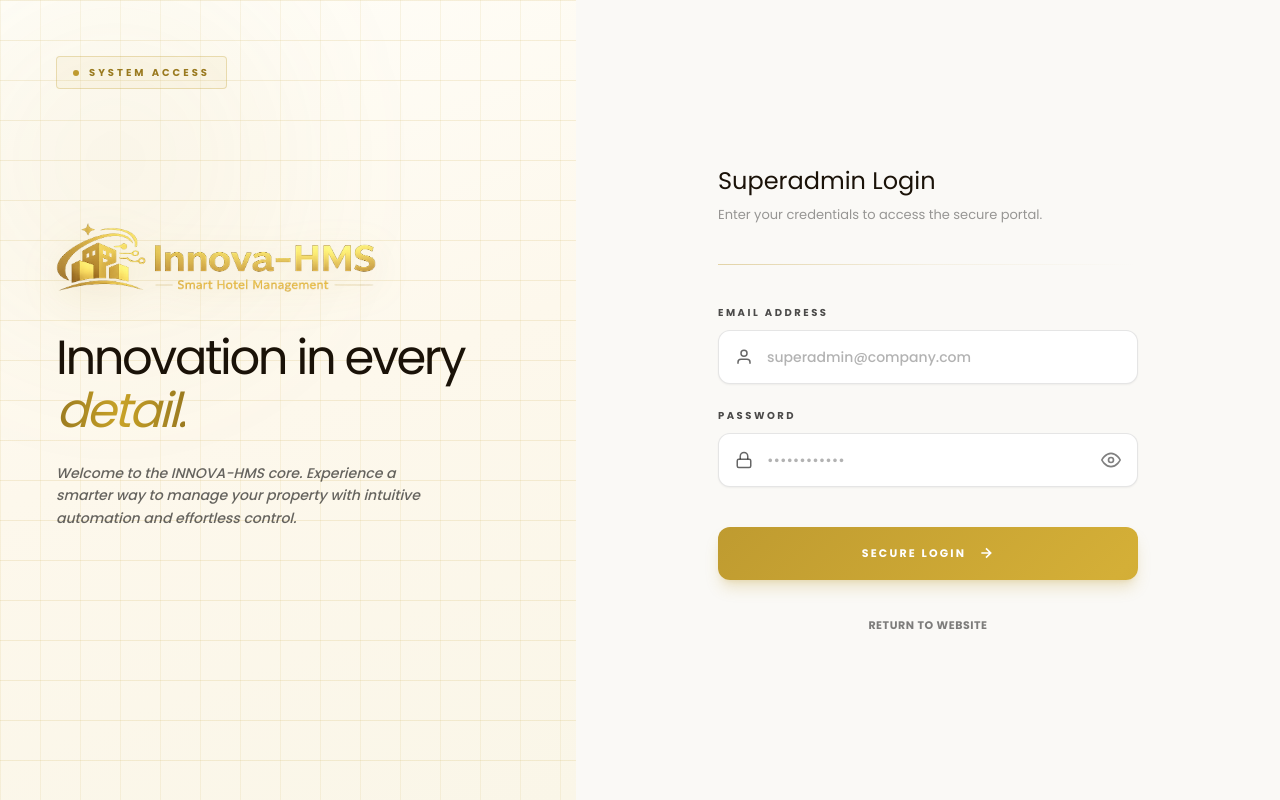
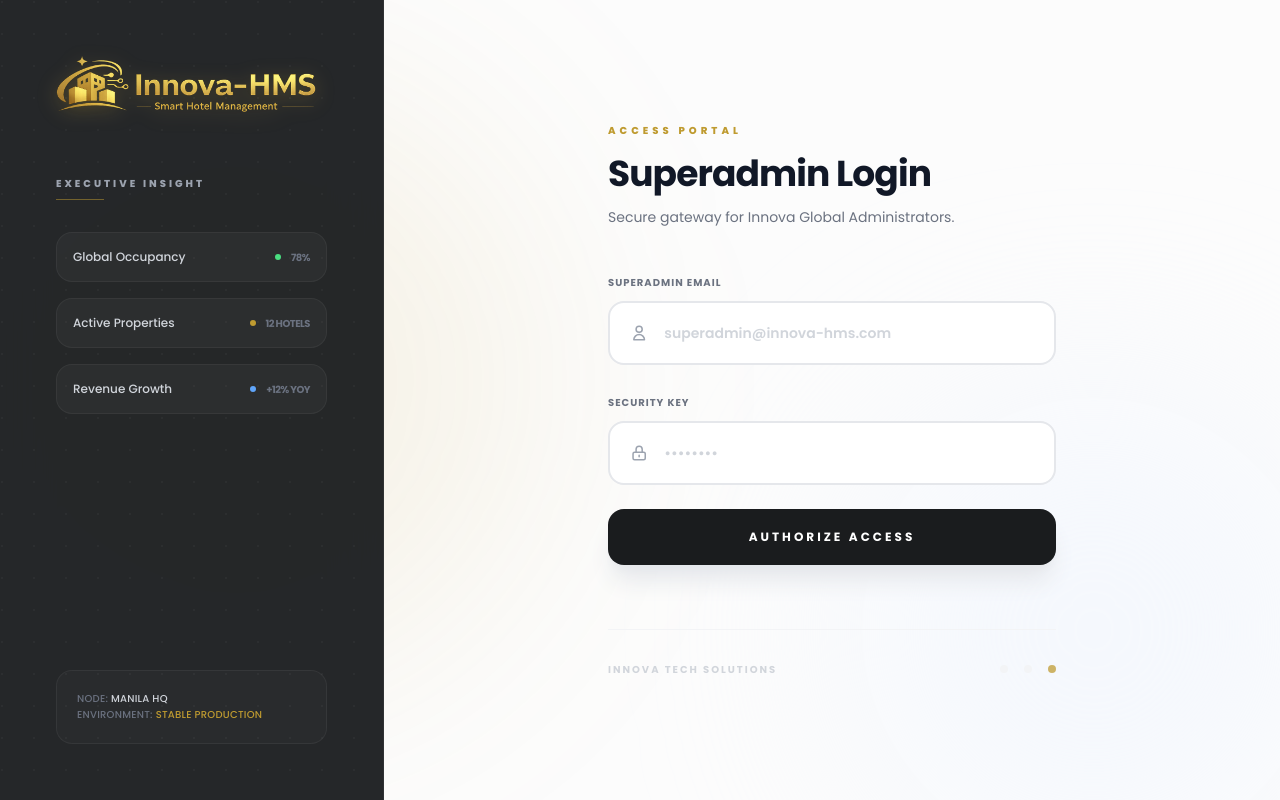
Before and after one commit to chelle-rcl/innovahms, a React (Vite) app in the folder frontend/: page /superadmin/login in a window 1280 px wide. Built offline with nearby package versions, Linux system fonts and the light colour scheme.

Commit message:
Update SuperadminLogin.jsx

```diff
--- a/frontend/src/pages/superadmin/SuperadminLogin.jsx
+++ b/frontend/src/pages/superadmin/SuperadminLogin.jsx
@@ -1,210 +1,177 @@
 import React, { useState, useEffect } from 'react';
 import { useNavigate } from 'react-router-dom';
 
-const InputField = ({ label, type, icon, placeholder, value, onChange, isFocused, onFocus, onBlur, children }) => (
-  <div className="group">
-    <label className={`block text-[10px] font-bold tracking-[0.25em] uppercase mb-2.5 transition-colors ${isFocused ? 'text-[#9a7a20]' : 'text-black/70'}`}>
-      {label}
-    </label>
-    <div className={`relative rounded-xl border transition-all duration-300 ${isFocused ? 'border-[#bf9b30]/60 bg-[#bf9b30]/5 shadow-[0_10px_20px_rgba(191,155,48,0.05),0_0_0_4px_rgba(191,155,48,0.04)]' : 'border-black/10 bg-white shadow-sm'}`}>
-      <span className={`absolute left-4 top-1/2 -translate-y-1/2 transition-colors ${isFocused ? 'text-[#bf9b30]' : 'text-black/60'}`}>
-        {icon}
-      </span>
-      <input
-        type={type}
-        placeholder={placeholder}
-        value={value}
-        onChange={onChange}
-        onFocus={onFocus}
-        onBlur={onBlur}
-        className="w-full py-4 pl-12 pr-12 bg-transparent border-none outline-none text-[#1a1208] text-sm font-medium placeholder:text-black/30"
-      />
-      {children}
-    </div>
-  </div>
-);
-
-const SUPERADMIN_SESSION_KEY = 'superadminSession';
 const SuperadminLogin = () => {
   const navigate = useNavigate();
   const [focused, setFocused] = useState(null);
-  const [loaded, setLoaded] = useState(false);
-  const [showPassword, setShowPassword] = useState(false);
   const [formData, setFormData] = useState({ email: '', password: '' });
+  const [isSubmitting, setIsSubmitting] = useState(false);
   const [feedback, setFeedback] = useState('');
-  const [isSubmitting, setIsSubmitting] = useState(false);
+  const [isVisible, setIsVisible] = useState(false);
 
-  const handleSubmit = async (event) => {
-    event.preventDefault();
-    if (isSubmitting) return;
+  useEffect(() => { setIsVisible(true); }, []);
+
+  const handleSubmit = (e) => {
+    e.preventDefault();
+    setIsSubmitting(true);
     setFeedback('');
 
-    if (!formData.email || !formData.password) {
-      setFeedback('Email and password are required.');
-      return;
-    }
-
-    setIsSubmitting(true);
-    try {
-      const response = await fetch('/api/superadmin/login', {
-        method: 'POST',
-        headers: { 'Content-Type': 'application/json' },
-        body: JSON.stringify(formData),
-      });
-      const data = await response.json();
-
-      if (response.ok) {
-        const superadminInfo = data?.superadmin || {};
-        const sessionPayload = {
-          id: superadminInfo.id,
-          name: superadminInfo.name,
-          email: superadminInfo.email,
-          lastLogin: new Date().toISOString()
-        };
-        localStorage.setItem(SUPERADMIN_SESSION_KEY, JSON.stringify(sessionPayload));
-        navigate('/superadmin');
-        return;
+    setTimeout(() => {
+      if(formData.email.includes("admin")) navigate('/superadmin');
+      else {
+        setFeedback("Invalid credentials.");
+        setIsSubmitting(false);
       }
-      setFeedback(data.error || 'Invalid email or password.');
-    } catch (error) {
-      setFeedback('Unable to reach the server. Please try again.');
-    } finally {
-      setIsSubmitting(false);
-    }
+    }, 2000);
   };
 
-  useEffect(() => { setTimeout(() => setLoaded(true), 100); }, []);
+  return (
+    <div className="h-screen w-full flex overflow-hidden font-sans selection:bg-[#bf9b30]/30 bg-[#fcfcfc]">
 
-  useEffect(() => {
-    const storedSession = localStorage.getItem(SUPERADMIN_SESSION_KEY);
-    if (!storedSession) return;
+      {/* Background Ambient Glows */}
+      <div className="absolute inset-0 overflow-hidden pointer-events-none">
+        <div className="absolute top-[10%] left-[-5%] w-[600px] h-[600px] bg-[#bf9b30]/10 rounded-full blur-[120px]" />
+        <div className="absolute bottom-[-10%] right-[-5%] w-[500px] h-[500px] bg-blue-50/50 rounded-full blur-[100px]" />
+      </div>
 
-    try {
-      const parsed = JSON.parse(storedSession);
-      if (parsed?.email) {
-        navigate('/superadmin');
-      } else {
-        localStorage.removeItem(SUPERADMIN_SESSION_KEY);
-      }
-    } catch {
-      localStorage.removeItem(SUPERADMIN_SESSION_KEY);
-    }
-  }, [navigate]);
+      {/* Left Side: Semi-Transparent Executive Panel */}
+      <div className={`hidden md:flex w-[35%] lg:w-[30%] bg-[#1a1c1e]/95 backdrop-blur-xl p-10 lg:p-14 flex-col justify-between relative border-r border-white/5 transition-transform duration-1000 z-20 ${isVisible ? 'translate-x-0' : '-translate-x-full'}`}>
 
-  const transitionClass = `transition-all duration-1000 ${loaded ? 'opacity-100 translate-y-0' : 'opacity-0 translate-y-4'}`;
+        <div className="absolute inset-0 opacity-[0.03] pointer-events-none" style={{ backgroundImage: `radial-gradient(circle at 2px 2px, white 1px, transparent 0)`, backgroundSize: '32px 32px' }} />
 
-  return (
-    <div className="min-h-screen flex font-sans overflow-hidden bg-[#faf9f6]">
-      {/* Left Panel */}
-      <div className="hidden lg:flex flex-col justify-start w-[45%] relative p-14 bg-[linear-gradient(160deg,#fffef9_0%,#fdf8ec_50%,#faf6e8_100%)]">
-        <div className="absolute inset-0 pointer-events-none opacity-50">
-          <div className="absolute -top-[20%] -left-[20%] w-4/5 h-4/5 bg-[radial-gradient(circle,rgba(191,155,48,0.15)_0%,transparent_70%)] blur-[60px]" />
-          <div className="absolute inset-0 bg-[linear-gradient(rgba(191,155,48,0.3)_1px,transparent_1px),linear-gradient(90deg,rgba(191,155,48,0.2)_1px,transparent_1px)] bg-[length:40px_40px]" />
-        </div>
+        <div className="relative z-10">
+          <div className="mb-16">
+            <img
+              src="/images/logo.png"
+              alt="Innova-HMS Logo"
+              className="h-14 w-auto object-contain drop-shadow-[0_4px_10px_rgba(191,155,48,0.3)]"
+            />
+          </div>
 
-        <div className={`${transitionClass} delay-100 z-10`}>
-          <div className="inline-flex items-center gap-2.5 px-4 py-2 border border-[#bf9b30]/30 rounded bg-[#bf9b30]/5">
-            <div className="w-1.5 h-1.5 rounded-full bg-[#bf9b30]" />
-            <span className="text-[10px] tracking-[0.3em] text-[#9a7a20] font-bold uppercase">System Access</span>
+          <div className="space-y-8">
+            <div className="space-y-2">
+               <h3 className="text-gray-400 text-[10px] font-black uppercase tracking-[0.3em]">Executive Insight</h3>
+               <div className="h-[1px] w-12 bg-[#bf9b30]/50" />
+            </div>
+
+            <div className="space-y-4">
+              {[
+                { label: "Global Occupancy", status: "78%", color: "bg-green-400" },
+                { label: "Active Properties", status: "12 Hotels", color: "bg-[#bf9b30]" },
+                { label: "Revenue Growth", status: "+12% YoY", color: "bg-blue-400" }
+              ].map((item, idx) => (
+                <div key={idx} className="bg-white/[0.03] border border-white/5 p-4 rounded-2xl flex items-center justify-between group transition-all hover:bg-white/5">
+                  <span className="text-xs font-medium text-gray-300">{item.label}</span>
+                  <div className="flex items-center gap-2.5">
+                    <span className={`w-1.5 h-1.5 rounded-full ${item.color} animate-pulse`} />
+                    <span className="text-[10px] font-bold text-gray-500 uppercase tracking-tighter">{item.status}</span>
+                  </div>
+                </div>
+              ))}
+            </div>
           </div>
         </div>
 
-        <div className="flex-1 flex flex-col justify-center">
-          <div className={`${transitionClass} delay-300 z-10`}>
-            <img src="/images/logo.png" alt="Logo" className="max-w-[320px] mb-10 drop-shadow-[0_10px_20px_rgba(191,155,48,0.15)]" />
-            <h1 className="text-5xl font-light leading-[1.1] text-[#1a1208] font-serif tracking-tighter">
-              Innovation in every<br />
-              <span className="bg-gradient-to-r from-[#9a7a20] via-[#c8a227] to-[#9a7a20] bg-clip-text text-transparent italic font-normal">
-                detail.
-              </span>
-            </h1>
-            <p className="mt-6 text-sm leading-relaxed text-black/60 max-w-[380px] font-medium italic">
-              Welcome to the INNOVA-HMS core. Experience a smarter way to manage your property with intuitive automation and effortless control.
+        <div className="relative z-10">
+          <div className="p-5 rounded-2xl bg-white/[0.02] border border-white/5">
+            <p className="text-[10px] text-gray-500 leading-relaxed font-medium uppercase tracking-wide">
+              Node: <span className="text-gray-300">Manila HQ</span><br/>
+              Environment: <span className="text-[#bf9b30]">Stable Production</span>
             </p>
           </div>
         </div>
-        <div className="h-20" />
       </div>
 
-      {/* Right Panel */}
-      <div className="flex-1 flex items-center justify-center p-8 lg:p-16 bg-[#faf9f6]">
-        <div className={`w-full max-w-[420px] ${transitionClass} delay-500`}>
-          <div className="lg:hidden mb-10 text-center">
-            <img src="/images/logo.png" className="max-w-[180px] mx-auto" alt="Logo" />
+      {/* Right Side: Login Form */}
+      <div className={`flex-1 flex flex-col justify-center relative transition-opacity duration-1000 z-10 ${isVisible ? 'opacity-100' : 'opacity-0'}`}>
+        <div className="max-w-md mx-auto w-full px-10 md:px-0">
+          <div className="mb-10 text-center md:text-left">
+            <span className="text-[10px] font-black text-[#bf9b30] uppercase tracking-[0.4em] mb-4 block">Access Portal</span>
+            <h2 className="text-4xl font-bold text-gray-900 mb-3 tracking-tight">Superadmin Login</h2>
+            <p className="text-gray-500 text-sm leading-relaxed">Secure gateway for Innova Global Administrators.</p>
           </div>
 
-          <h2 className="text-2xl font-light text-[#1a1208] font-serif mb-2">Superadmin Login</h2>
-          <p className="text-[13px] text-black/40 font-light mb-10">Enter your credentials to access the secure portal.</p>
+          <form onSubmit={handleSubmit} className="space-y-6">
+            <div className="space-y-2">
+              <label className={`text-[10px] font-bold uppercase tracking-widest transition-colors duration-300 ${focused === 'email' ? 'text-[#bf9b30]' : 'text-gray-500'}`}>
+                Superadmin Email
+              </label>
+              <div className={`flex items-center gap-4 px-5 bg-white border-2 rounded-2xl transition-all duration-300 ${focused === 'email' ? 'border-[#bf9b30] shadow-2xl shadow-[#bf9b30]/10' : 'border-gray-200'}`}>
+                <svg className="w-5 h-5 text-gray-400" fill="none" stroke="currentColor" viewBox="0 0 24 24"><path strokeLinecap="round" strokeLinejoin="round" strokeWidth="2" d="M16 7a4 4 0 11-8 0 4 4 0 018 0zM12 14a7 7 0 00-7 7h14a7 7 0 00-7-7z" /></svg>
+                <input
+                  type="email"
+                  required
+                  placeholder="superadmin@innova-hms.com"
+                  className="w-full py-5 bg-transparent outline-none text-sm font-semibold text-gray-700 placeholder:text-gray-300"
+                  onChange={(e) => setFormData({...formData, email: e.target.value})}
+                  onFocus={() => setFocused('email')}
+                  onBlur={() => setFocused(null)}
+                />
+              </div>
+            </div>
 
-          <div className="h-px bg-gradient-to-r from-[#bf9b30]/40 via-[#bf9b30]/10 to-transparent mb-10" />
+            <div className="space-y-2">
+              <label className={`text-[10px] font-bold uppercase tracking-widest transition-colors duration-300 ${focused === 'pass' ? 'text-[#bf9b30]' : 'text-gray-500'}`}>
+                Security Key
+              </label>
+              <div className={`flex items-center gap-4 px-5 bg-white border-2 rounded-2xl transition-all duration-300 ${focused === 'pass' ? 'border-[#bf9b30] shadow-2xl shadow-[#bf9b30]/10' : 'border-gray-200'}`}>
+                <svg className="w-5 h-5 text-gray-400" fill="none" stroke="currentColor" viewBox="0 0 24 24"><path strokeLinecap="round" strokeLinejoin="round" strokeWidth="2" d="M12 15v2m-6 4h12a2 2 0 002-2v-6a2 2 0 00-2-2H6a2 2 0 00-2 2v6a2 2 0 002 2zm10-10V7a4 4 0 00-8 0v4h8z" /></svg>
+                <input
+                  type="password"
+                  required
+                  placeholder="••••••••"
+                  className="w-full py-5 bg-transparent outline-none text-sm font-semibold text-gray-700 placeholder:text-gray-300"
+                  onChange={(e) => setFormData({...formData, password: e.target.value})}
+                  onFocus={() => setFocused('pass')}
+                  onBlur={() => setFocused(null)}
+                />
+              </div>
+            </div>
 
-          <form className="flex flex-col gap-6" onSubmit={handleSubmit}>
-            {/* Email Field */}
-            <InputField
-              label="Email Address"
-              type="email"
-              placeholder="superadmin@company.com"
-              isFocused={focused === 'email'}
-              onFocus={() => setFocused('email')}
-              onBlur={() => setFocused(null)}
-              value={formData.email}
-              onChange={(event) => setFormData((prev) => ({ ...prev, email: event.target.value }))}
-              icon={<svg className="w-[18px]" viewBox="0 0 24 24" fill="none" stroke="currentColor" strokeWidth="2"><path d="M20 21v-2a4 4 0 00-4-4H8a4 4 0 00-4 4v2"/><circle cx="12" cy="7" r="4"/></svg>}
-            />
-
-            {/* Password Field */}
-            <InputField
-              label="Password"
-              type={showPassword ? 'text' : 'password'}
-              placeholder="••••••••••••"
-              isFocused={focused === 'pass'}
-              onFocus={() => setFocused('pass')}
-              onBlur={() => setFocused(null)}
-              value={formData.password}
-              onChange={(event) => setFormData((prev) => ({ ...prev, password: event.target.value }))}
-              icon={<svg className="w-[18px]" viewBox="0 0 24 24" fill="none" stroke="currentColor" strokeWidth="2"><rect x="3" y="11" width="18" height="11" rx="2" ry="2"/><path d="M7 11V7a5 5 0 0110 0v4"/></svg>}
-            >
-              {/* Password Toggle Button */}
-              <button
-                type="button"
-                onClick={() => setShowPassword(!showPassword)}
-                className="absolute right-4 top-1/2 -translate-y-1/2 text-black/50 hover:text-[#bf9b30] transition-colors"
-              >
-                {showPassword ? (
-                  <svg className="w-5" viewBox="0 0 24 24" fill="none" stroke="currentColor" strokeWidth="2"><path d="M17.94 17.94A10.07 10.07 0 0112 20c-7 0-11-8-11-8a18.45 18.45 0 015.06-5.94"/><path d="M9.9 4.24A9.12 9.12 0 0112 4c7 0 11 8 11 8a18.5 18.5 0 01-2.16 3.19"/><line x1="1" y1="1" x2="23" y2="23"/></svg>
-                ) : (
-                  <svg className="w-5" viewBox="0 0 24 24" fill="none" stroke="currentColor" strokeWidth="2"><path d="M1 12s4-8 11-8 11 8 11 8-4 8-11 8-11-8-11-8z"/><circle cx="12" cy="12" r="3"/></svg>
-                )}
-              </button>
-
-              {/* Error display — now nested inside the InputField container */}
-              {feedback && (
-                <p className="absolute -bottom-6 left-0 text-red-500 text-[11px] font-medium flex items-center gap-1">
-                  <svg xmlns="http://www.w3.org/2000/svg" width="12" height="12" viewBox="0 0 24 24" fill="none" stroke="currentColor" strokeWidth="2.5" strokeLinecap="round" strokeLinejoin="round">
-                    <circle cx="12" cy="12" r="10"/><line x1="12" y1="8" x2="12" y2="12"/><line x1="12" y1="16" x2="12.01" y2="16"/>
-                  </svg>
-                  {feedback}
-                </p>
-              )}
-            </InputField>
+            {feedback && (
+              <div className="flex items-center gap-3 text-red-500 text-xs font-bold bg-red-50 p-4 rounded-2xl border border-red-100 animate-shake">
+                <svg className="w-4 h-4" fill="none" stroke="currentColor" viewBox="0 0 24 24"><path strokeLinecap="round" strokeLinejoin="round" strokeWidth="2.5" d="M12 8v4m0 4h.01M21 12a9 9 0 11-18 0 9 9 0 0118 0z" /></svg>
+                {feedback}
+              </div>
+            )}
 
             <button
               type="submit"
               disabled={isSubmitting}
-              className={`mt-4 w-full py-[18px] rounded-xl text-white text-[11px] font-bold tracking-[0.2em] uppercase flex items-center justify-center gap-3 bg-[linear-gradient(135deg,#bf9b30_0%,#d4af37_50%,#bf9b30_100%)] bg-[length:200%_100%] hover:bg-[100%_0] hover:-translate-y-0.5 shadow-lg shadow-[#bf9b30]/25 transition-all duration-300 active:scale-[0.98] ${isSubmitting ? 'opacity-70 pointer-events-none' : ''}`}
+              className="w-full py-5 bg-[#1a1c1e] hover:bg-[#bf9b30] text-white font-bold rounded-2xl transition-all duration-500 shadow-xl shadow-gray-200 active:scale-[0.99] disabled:opacity-70 flex items-center justify-center gap-3 group"
             >
-              Secure Login
-              <svg className="w-4" viewBox="0 0 24 24" fill="none" stroke="currentColor" strokeWidth="2.5"><path d="M5 12h14M12 5l7 7-7 7"/></svg>
+              {isSubmitting ? (
+                <>
+                  <div className="w-4 h-4 border-2 border-white/20 border-t-white rounded-full animate-spin" />
+                  <span className="uppercase text-xs tracking-widest">Establishing Bridge...</span>
+                </>
+              ) : (
+                <span className="uppercase text-xs tracking-[0.25em]">Authorize Access</span>
+              )}
             </button>
           </form>
 
-          <div className="text-center mt-8">
-            <a href="/" className="text-[11px] text-black/50 font-bold tracking-wider uppercase hover:text-[#bf9b30] transition-colors">
-              Return to Website
-            </a>
+          <div className="mt-16 flex items-center justify-between border-t border-gray-100 pt-8">
+             <p className="text-[10px] text-gray-300 font-bold uppercase tracking-[0.2em]">
+               Innova Tech Solutions
+             </p>
+             <div className="flex gap-4">
+                <span className="w-2 h-2 rounded-full bg-gray-100" />
+                <span className="w-2 h-2 rounded-full bg-gray-100" />
+                <span className="w-2 h-2 rounded-full bg-[#bf9b30] animate-pulse" />
+             </div>
           </div>
         </div>
       </div>
+
+      <style dangerouslySetInnerHTML={{ __html: `
+        @keyframes shake {
+          0%, 100% { transform: translateX(0); }
+          25% { transform: translateX(-5px); }
+          75% { transform: translateX(5px); }
+        }
+        .animate-shake { animation: shake 0.2s ease-in-out 2; }
+      `}} />
     </div>
   );
 };
```
